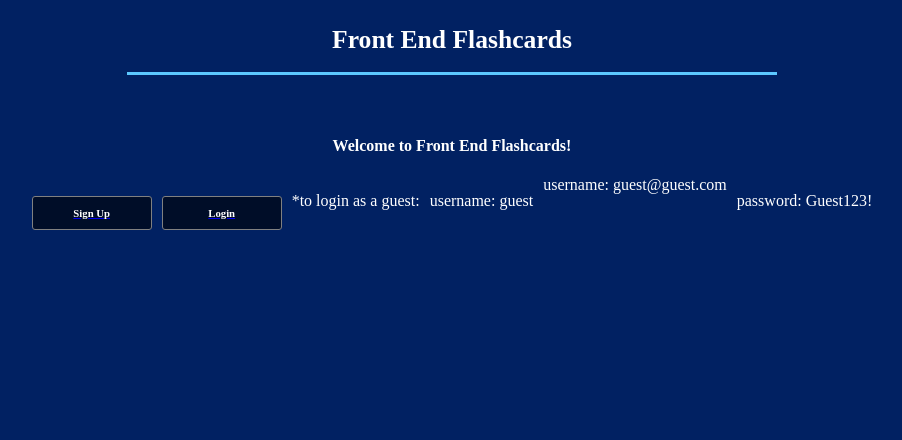
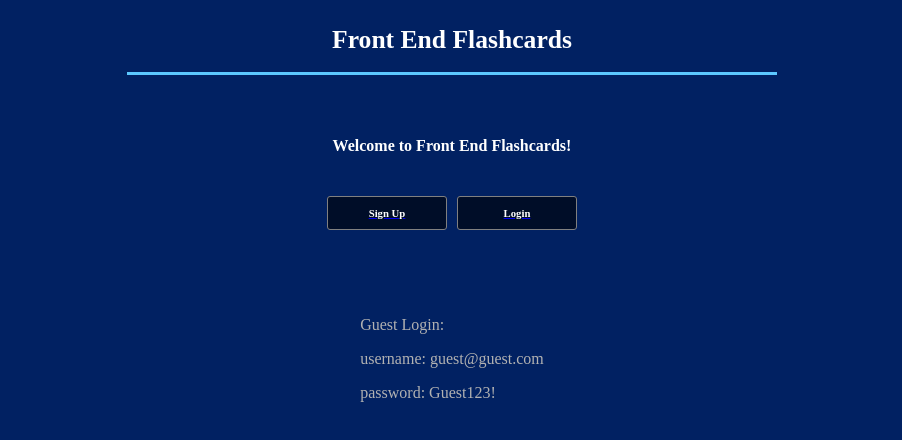
Before and after one commit to patricksperanza/mern-flashcards-front-end, a React (Vite) app: page / in a window 1280 px wide. Shown: the top 440 px of the page, without its empty margins (188-1090 px from the left). Built offline with nearby package versions, Linux system fonts and the light colour scheme.

Commit message:
fix home css

```diff
--- a/src/pages/Home.css
+++ b/src/pages/Home.css
@@ -27,3 +27,9 @@
   display: flex;
   gap: 10px;
 }
+
+.guest-info {
+  margin-top: 70px;
+  text-align: left;
+  color: rgb(178, 178, 178);
+}
--- a/src/pages/Home.jsx
+++ b/src/pages/Home.jsx
@@ -34,6 +34,7 @@ const Home = () => {
             </div>
           </>
         ) : (
+          <>
             <div className="btns">
               <Link to="/signup">
                 <h6 className="link">Sign Up</h6>
@@ -41,10 +42,13 @@ const Home = () => {
               <Link to="/login">
                 <h6 className="link">Login</h6>
               </Link>
-            <p>*to login as a guest: </p>
-            <p>username: guest</p>username: guest@guest.com{" "}
+            </div>
+            <div className="guest-info">
+              <p>Guest Login: </p>
+              <p>username: guest@guest.com </p>
               <p>password: Guest123!</p>
             </div>
+          </>
         )}
       </div>
     </>
```
Lines whose indentation alone changed are shown as unchanged.
